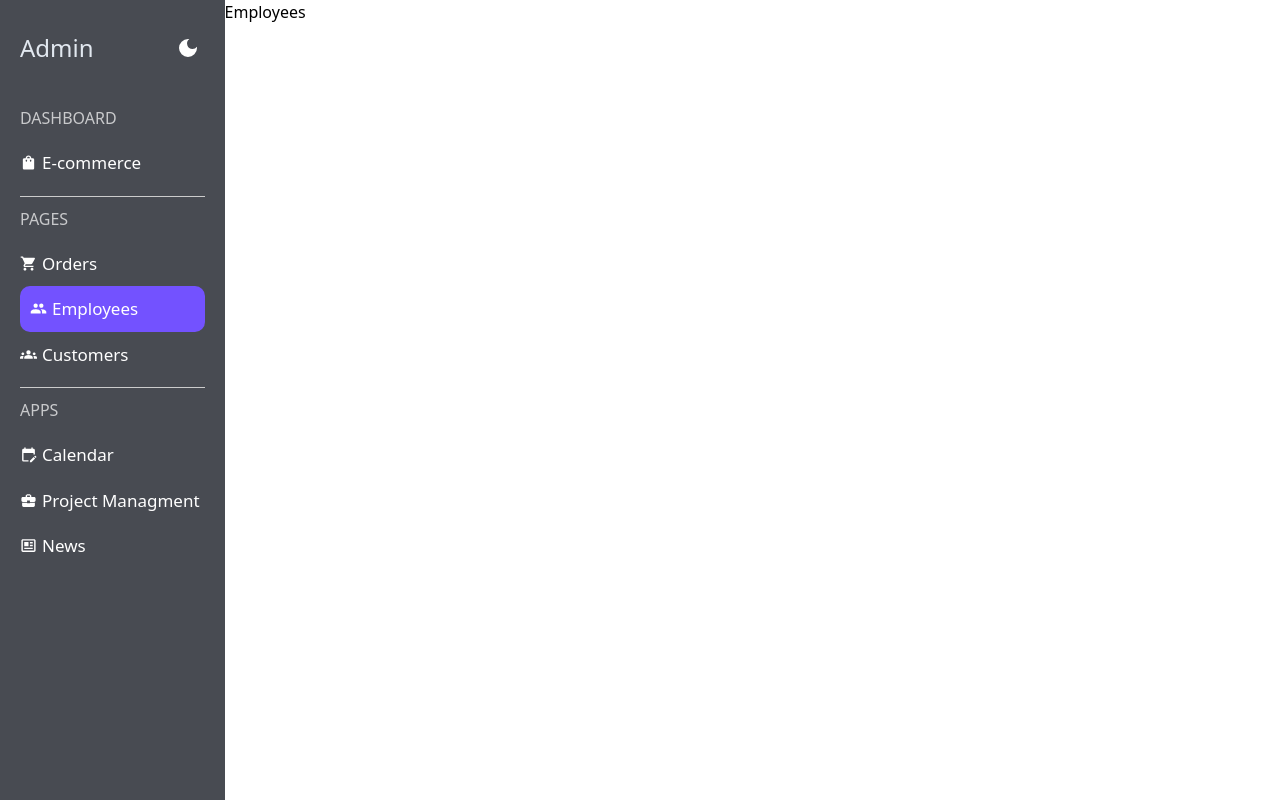
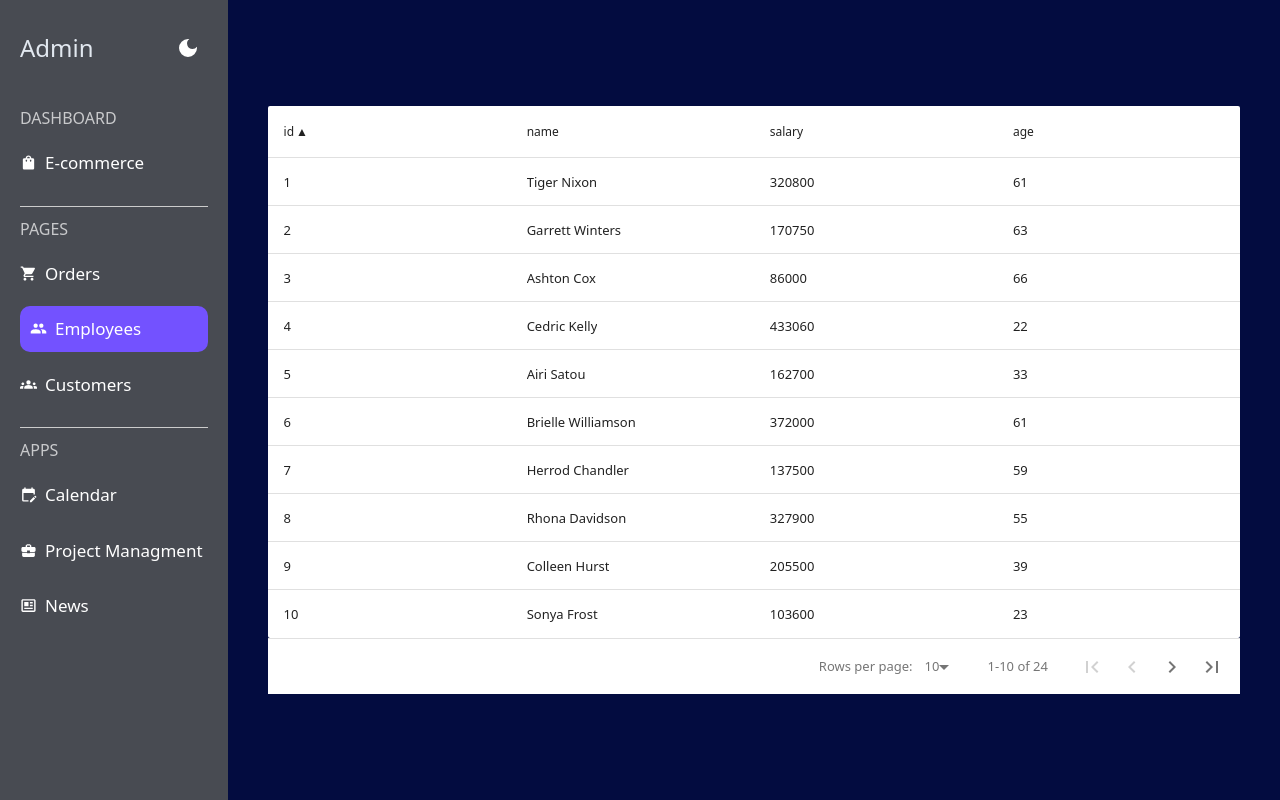
Before and after one commit to ozdogru1/admin-dashboard, a React (Create React App) app: page /employees in a window 1280 px wide. Built offline with nearby package versions, Linux system fonts and the light colour scheme.

Commit message:
orders employees customers pages added

```diff
--- a/src/App.js
+++ b/src/App.js
@@ -18,7 +18,7 @@ const App = () => {
       <div className=' w-max px-5  bg-secondary-dark-bg'>
       <SideBar />
       </div>
-      <div className='grow-[1]  '>
+      <div className='grow-[1]  bg-[#030C40]'>
       <Routes>
         <Route index element={<Home />} />
         <Route path="customers" element={<Customers />} />
--- a/src/constants/info.js
+++ b/src/constants/info.js
@@ -35,6 +35,28 @@ export const info = [
     },
   ];
 
-  export const employees=[
-
-  ]
+  export const emplooye = [
+    { id: 1, name: "Tiger Nixon", salary: 320800, age: 61, },
+    { id: 2, name: "Garrett Winters", salary: 170750, age: 63, },
+    { id: 3, name: "Ashton Cox", salary: 86000, age: 66, },
+    { id: 4, name: "Cedric Kelly", salary: 433060, age: 22, },
+    { id: 5, name: "Airi Satou", salary: 162700, age: 33, },
+    { id: 6, name: "Brielle Williamson", salary: 372000, age: 61, },
+    { id: 7, name: "Herrod Chandler", salary: 137500, age: 59, },
+    { id: 8, name: "Rhona Davidson", salary: 327900, age: 55, },
+    { id: 9, name: "Colleen Hurst", salary: 205500, age: 39, },
+    { id: 10, name: "Sonya Frost", salary: 103600, age: 23, },
+    { id: 11, name: "Jena Gaines", salary: 90560, age: 30, },
+    { id: 12, name: "Quinn Flynn", salary: 342000, age: 22, },
+    { id: 13, name: "Charde Marshall", salary: 470600, age: 36, },
+    { id: 14, name: "Haley Kennedy", salary: 313500, age: 43, },
+    { id: 15, name: "Tatyana Fitzpatrick", salary: 385750, age: 19, },
+    { id: 16, name: "Michael Silva", salary: 198500, age: 66, },
+    { id: 17, name: "Paul Byrd", salary: 725000, age: 64, },
+    { id: 18, name: "Gloria Little", salary: 237500, age: 59, },
+    { id: 19, name: "Bradley Greer", salary: 132000, age: 41, },
+    { id: 20, name: "Dai Rios", salary: 217500, age: 35, },
+    { id: 21, name: "Jenette Caldwell", salary: 345000, age: 30, },
+    { id: 22, name: "Yuri Berry", salary: 675000, age: 40, },
+    { id: 23, name: "Caesar Vance", salary: 106450, age: 21, },
+    { id: 24, name: "Doris Wilder", salary: 85600, age: 23, }]
--- a/src/index.css
+++ b/src/index.css
@@ -25,9 +25,11 @@
     padding-right: 5px;
     transition: all .1s;
     font-size: 17px;
+    margin:10px 0;
+    font-weight: 300;
 }
 svg{
-    margin-right: 5px;
+    margin-right: 8px;
 }
 
 .content:hover{
--- a/src/pages/Customers.jsx
+++ b/src/pages/Customers.jsx
@@ -19,25 +19,32 @@ const Customers = () => {
     {
       name: "id",
       selector: (row) => row.id,
+      sortable:true
     },
     {
       name: "name",
       selector: (row) => row.name,
+      sortable:true
     },
     {
       name: "username",
       selector: (row) => row.username,
+      sortable:true
     },
     {
       name: "email",
       selector: (row) => row.email,
+      sortable:true
     },
   ];
 
-
   return (
-    <div className=" my-auto h-full px-10 rounded-sm  ">
-      <DataTable title="Customers list"    columns={columns} data={customers}  defaultSortFieldId={1}/>
+    <div className="my-auto h-full px-10 rounded-2xl flex flex-col justify-center ">
+      <DataTable
+         columns={columns}
+        data={customers}
+        defaultSortFieldId={1}
+      />
     </div>
   );
 };
--- a/src/pages/Employees.jsx
+++ b/src/pages/Employees.jsx
@@ -1,9 +1,34 @@
-import React from 'react'
+import DataTable from "react-data-table-component";
+import { emplooye } from "../constants/info";
+const columns = [
+  {
+    name: "id",
+    selector: (row) => row.id,
+    sortable:true
+  },
+  {
+    name: "name",
+    selector: (row) => row.name,
+    sortable:true
+  },
+  {
+    name: "salary",
+    selector: (row) => row.salary,
+    sortable:true
+  },
+  {
+    name: "age",
+    selector: (row) => row.age,
+    sortable:true
+  },
+];
 
 const Employees = () => {
   return (
-    <div>Employees</div>
-  )
-}
+    <div className="  h-full px-10 rounded-sm flex flex-col justify-center">
+      <DataTable columns={columns} data={emplooye} pagination defaultSortFieldId={1}/>
+    </div>
+  );
+};
 
-export default Employees
+export default Employees;
--- a/src/pages/Orders.jsx
+++ b/src/pages/Orders.jsx
@@ -3,7 +3,7 @@ import DataTable from "react-data-table-component";
 import axios from "axios";
 const Orders = () => {
   const [orders, setOrders] = useState([]);
-  const url = "https://jsonplaceholder.typicode.com/comments";
+  const url = "https://fakestoreapi.com/products";
   const fetchData = () => {
     axios
       .get(url)
@@ -16,27 +16,37 @@ const Orders = () => {
 
   const columns = [
     {
-      name:"id",
-      selector:(row)=> row.id
+      name: "id",
+      selector: (row) => row.id,
+      sortable: true,
     },
 
     {
-      name: "name",
-      selector: (row) => row.name,
+      name: "title",
+      selector: (row) => row.title.substr(0, 20),
+      sortable: true,
     },
     {
-      name: "order",
-      selector: (row) => row.body.substr(0,50),
+      name: "price",
+      selector: (row) => row.price,
+      sortable: true,
     },
+    {
+      name: "image",
+      selector: (row) => (
+        <img alt="img" width={50} height={50} src={row.image} />
+      ),
+     },
   ];
 
   return (
-    <div className=" my-auto h-full px-10 rounded-sm  ">
+    <div className=" my-auto h-full px-10 rounded-sm flex flex-col justify-center">
       <DataTable
         title="Order list"
         pagination
         columns={columns}
         data={orders}
+        defaultSortFieldId={1}
        />
     </div>
   );
```
Lines whose indentation alone changed are shown as unchanged.
